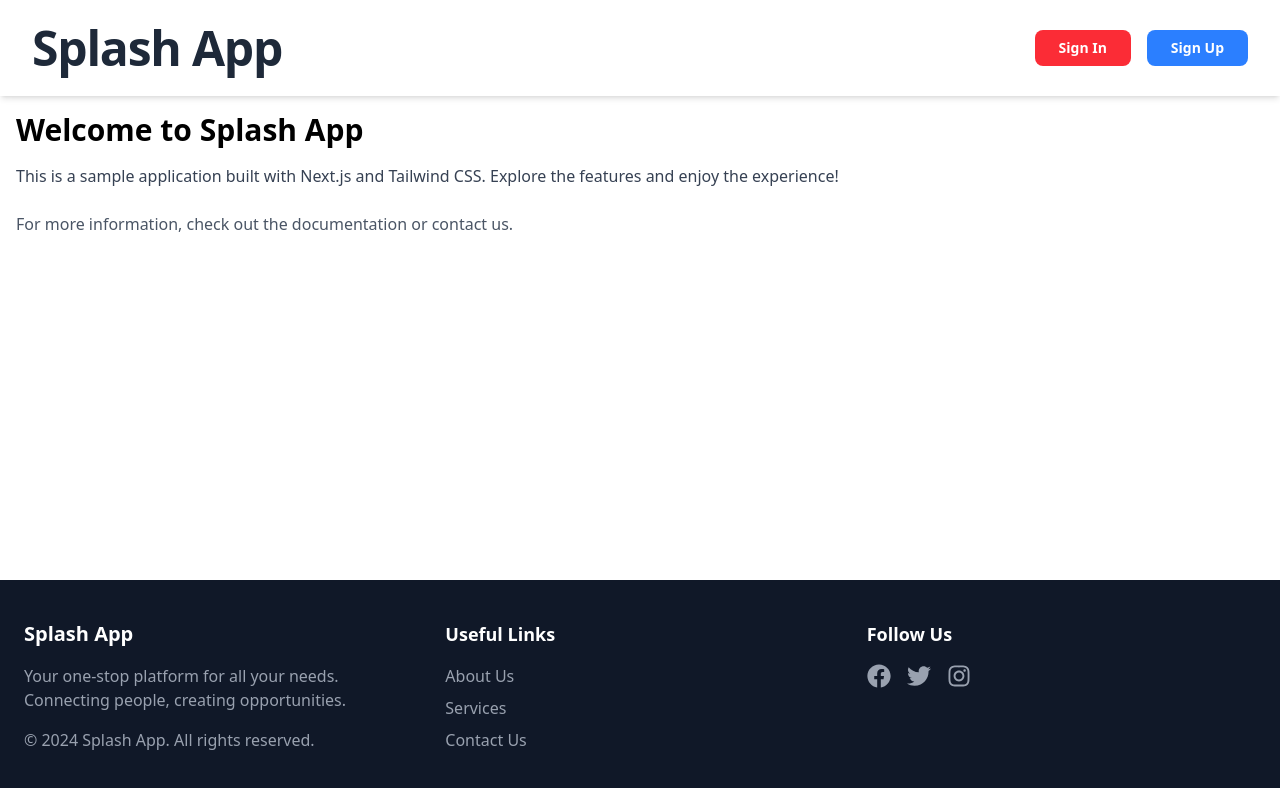
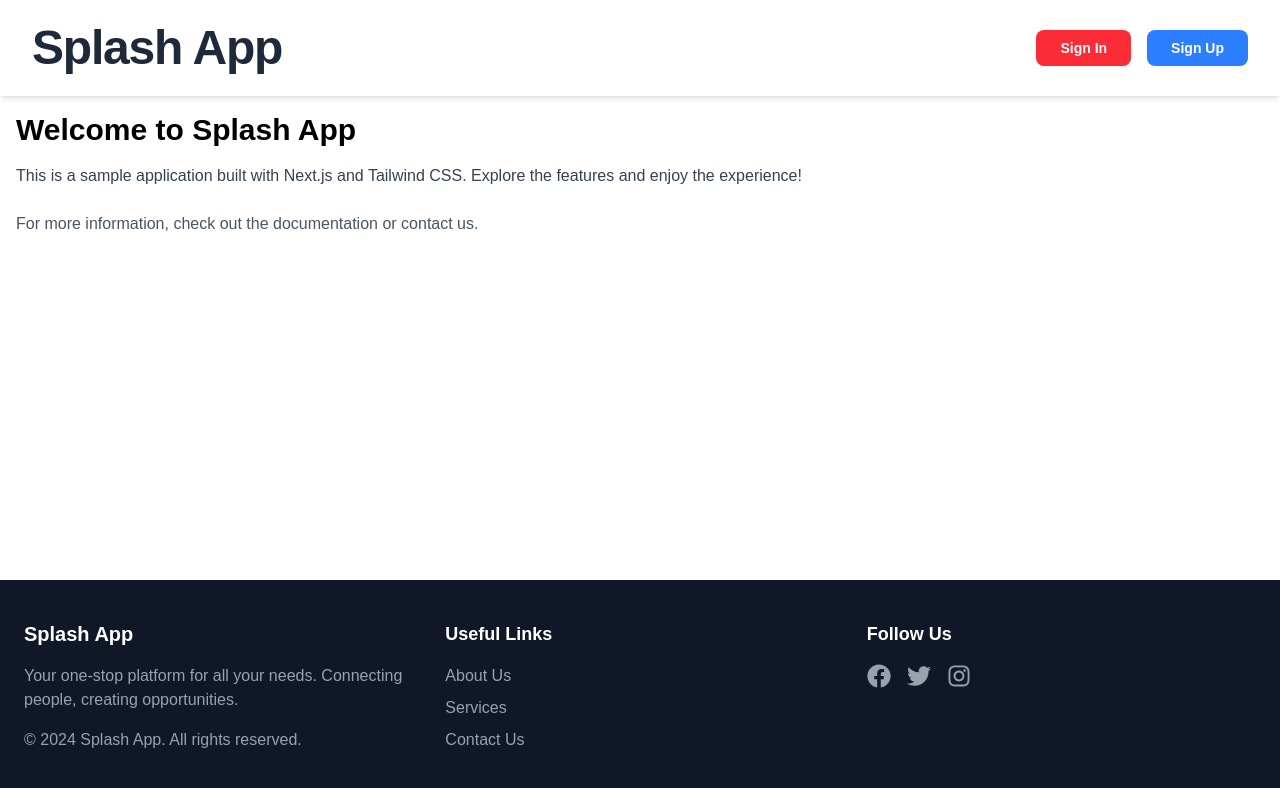
Before and after one commit to Ms-Irungu/alx-project-0x03-setup, a Next.js app in the folder alx-project-0x03/: page / in a window 1280 px wide. Shown: the top 788 px of the page. Built offline with nearby package versions, Linux system fonts and the light colour scheme.

Commit message:
Import Google fonts to global.css file

```diff
--- a/alx-project-0x03/pages/index.tsx
+++ b/alx-project-0x03/pages/index.tsx
@@ -1,7 +1,7 @@
 import React from 'react'
 import Layout from '@/components/layouts/Layout'
 
-const index = () => {
+const Home = () => {
   return (
     <Layout>
       <div className="container mx-auto px-4 py-8">
@@ -17,4 +17,4 @@ const index = () => {
   )
 }
 
-export default index
+export default Home;
--- a/alx-project-0x03/styles/globals.css
+++ b/alx-project-0x03/styles/globals.css
@@ -1 +1,8 @@
 @import "tailwindcss";
+
+@import url('https://fonts.googleapis.com/css2?family=Montserrat:ital,wght@0,100..900;1,100..900&display=swap');
+
+body {
+  font-family: "Montserrat", sans-serif;
+  font-optical-sizing: auto;
+}
```
